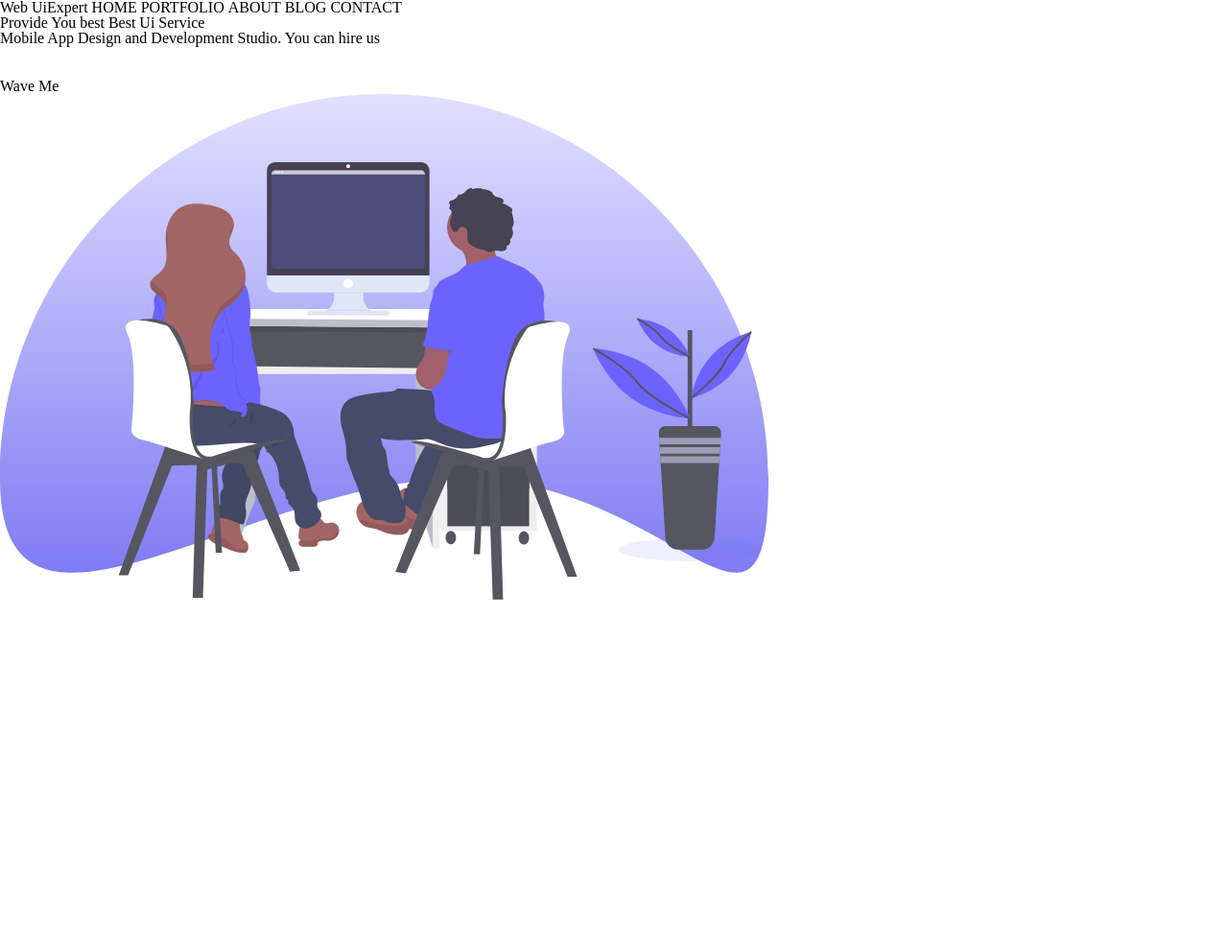
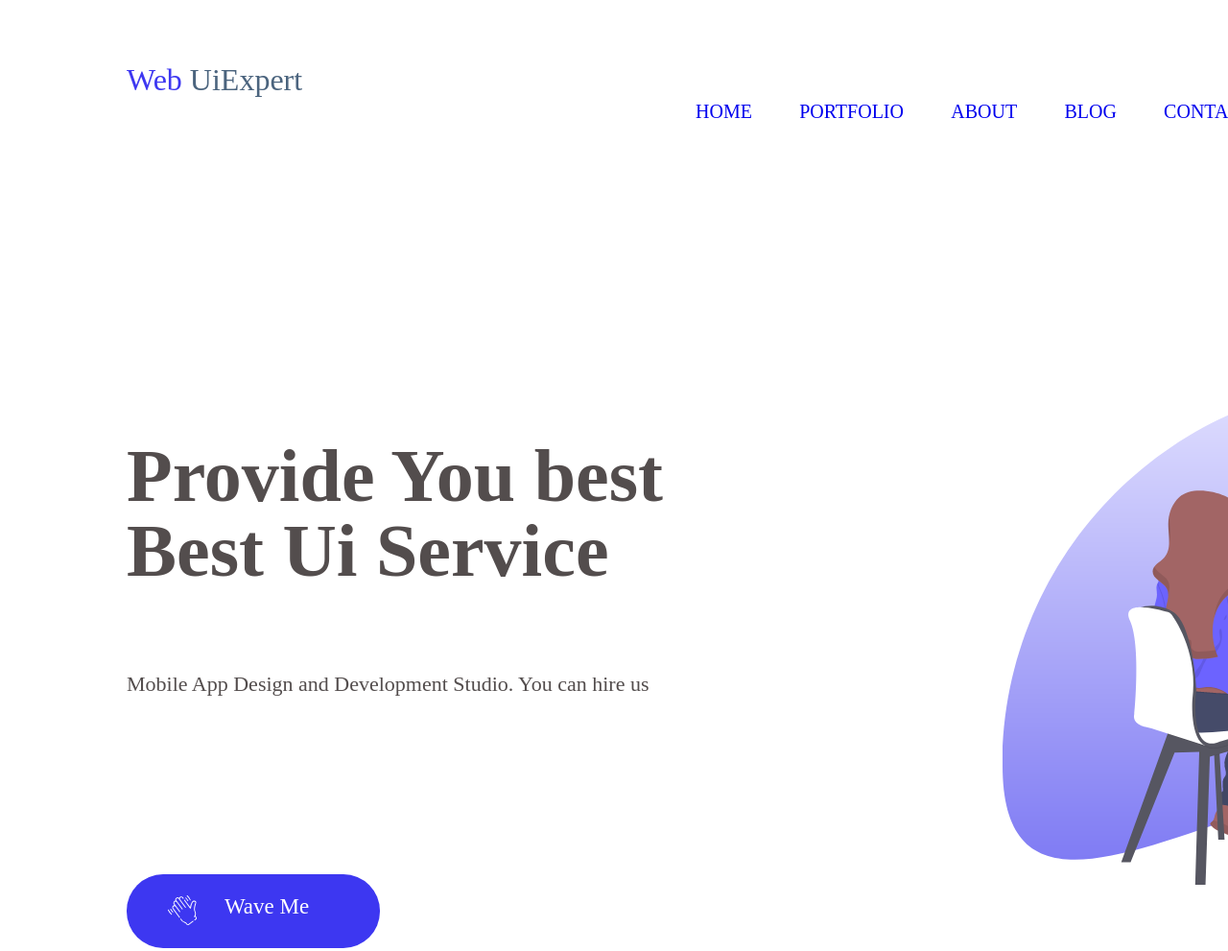
Before and after one commit to annanadirashvili/lessn-7, a plain HTML site: page index.html in a window 1280 px wide. Shown: the top 991 px of the page at 96% size. Drawn offline with Linux system fonts and the light colour scheme.

Commit message:
added styles for section 1

```diff
--- a/css/style.css
+++ b/css/style.css
@@ -2,3 +2,92 @@
     width: 1920px;
     height: 1187px;
 }
+.name {
+    font-size: 32px;
+    margin-left: 132px;
+    margin-right: 725px;
+    margin-top: 67px;
+    /* margin-bottom: 285px; */
+    color: #4B647E;
+    vertical-align: top;
+    width: 185px;
+    height: 39px;
+}
+.span {
+    color: #3D37F1;
+
+}
+.div-navigation {
+    vertical-align: top;
+    margin-top: 82px;
+}
+
+.navigation {
+    margin-left: 725px;
+    display: flex;
+    justify-content: space-between;
+    width: 581px;
+    height: 24px;
+    vertical-align: top;
+}
+.nav {
+    color: #3D37F1;
+    font-size: 20px;
+}
+.title-div {
+    width: 600px;
+    height: 203px;
+    margin-left: 132px;
+    margin-top: 285px;
+    margin-bottom: 42px;
+
+}
+.title {
+    font-size: 78px;
+    width: 600px;
+    height: 203px;
+    color: #534D4D;
+    font-weight: 900;
+}
+.title2-div {
+    width: 602px;
+    height: 103px;
+    margin-left: 132px;
+    font-size: 22px;
+    color: #534D4D;
+    margin-bottom: 106px;
+}
+.div-wave {
+
+    width: 263.67px;
+    height: 76.77px;
+    background-color: #3D37F1;
+    margin-left: 132px;
+    margin-top: 83.9;
+    border-radius: 38px;
+
+
+}
+.wave-img {
+    width: 30.29px;
+    height: 30.97px;
+    margin-left: 43px;
+    margin-top: 22.1px;
+    vertical-align: top;
+}
+.text-wave {
+    width: 106px ;
+    height: 32px;
+    font-size: 23px;
+    color: #FFFFFF ;
+    margin-left: 24.7px;
+    margin-top: 22.1px;
+    margin-bottom: 22.6px;
+    vertical-align: top;
+}
+.image {
+    margin-left: 307px;
+    margin-top: 267px;
+    width: 801px;
+    height: 526.63px;
+}
--- a/index.html
+++ b/index.html
@@ -11,18 +11,42 @@
 <body>
     <section class="section1">
         <header class="header">
+            <a href="index.html">
                 <h2 class="name IB"> <span class="span"> Web </span> UiExpert</h2>
+            </a>
+
              <nav class="navigation IB">
                 <ul>
-                    <li class="nav home IB"> HOME </li>
-                    <li class="nav portfolio IB"> PORTFOLIO </li>
-                    <li class="nav about IB">ABOUT</li>
-                    <li class="nav blog IB"> BLOG </li>
-                    <li class="nav contact IB">CONTACT</li>
+                    <li class="nav home IB">
+                        <a href="index.html"> HOME</a>
+                    </li>
+                </ul>
+                <ul>
+                    <li class="nav portfolio IB">
+                        <a href="#"> PORTFOLIO </a>
+                    </li>
+
+                </ul>
+                <ul>
+                    <li class="nav about IB">
+                        <a href="#"> ABOUT</a>
+                    </li>
+                </ul>
+                <ul>
+                    <li class="nav blog IB">
+                        <a href="#">BLOG </a>
+                    </li>
+                </ul>
+                <ul>
+                    <li class="nav contact IB">
+                         <a href="#">CONTACT</a>
+                    </li>
                 </ul>
             </nav>
+        </div>
         </header>
-            <section class="block1">
+            <section class="block1 IB">
+                <section class="block1-left IB">
                      <div class="title-div">
                          <h1 class="title">Provide You best
                     Best Ui Service</h1>
@@ -30,13 +54,16 @@
                     <div class="title2-div">
                          <h5 class="title2">Mobile App Design and Development Studio. You can hire us</h5>
                     </div>
-            <div class="wave IB">
-                <img src="images/waving-hand.svg" alt="img">
-                <p class="text-wave"> Wave Me</p>
+                    <div class="div-wave IB">
+                         <img class="wave-img" src="images/waving-hand.svg" alt="img">
+                         <p class="text-wave IB"> Wave Me</p>
                     </div>
-            <div class="image">
+            </section>
+            <section class="block1-right IB">
+                <div class="image IB">
                 <img src="images/undraw_pair_programming_njlp.png" alt="img">
                 </div>
+            </section>
             </section>
     </section>
 
```
Lines whose indentation alone changed are shown as unchanged.
